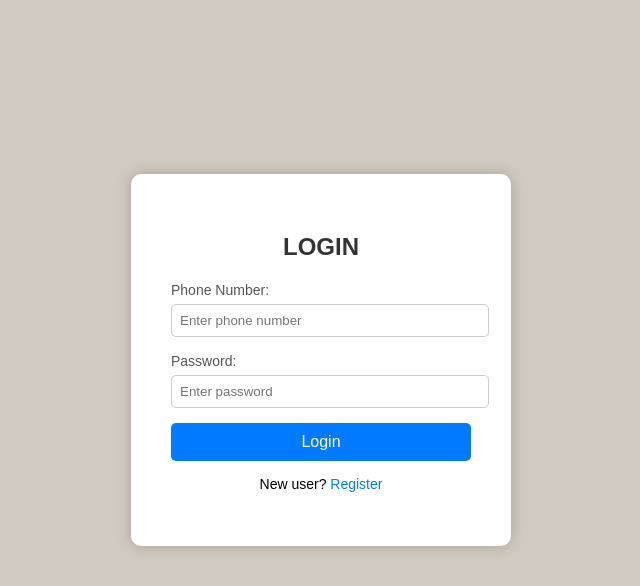
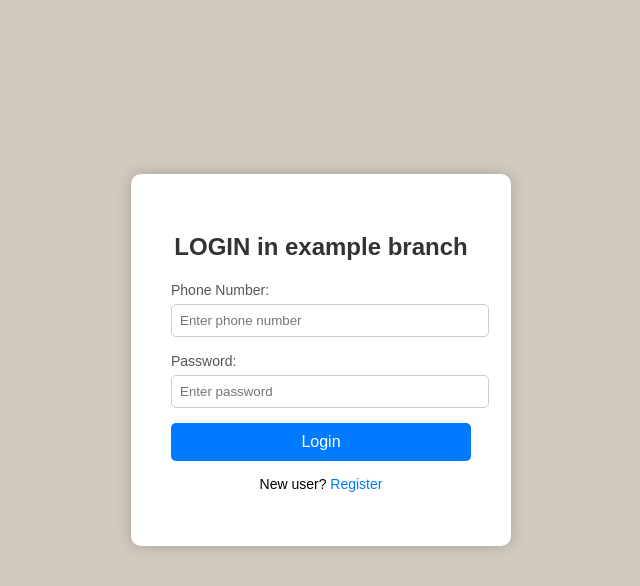
Before and after one commit to Example1-1/Sample, a Flask app: page /login in a window 1280 px wide. Shown: the top 586 px of the page, without its empty margins (319-959 px from the left). Run offline with Flask 3, Linux system fonts and the light colour scheme.

Commit message:
Modified login in Example branch

```diff
--- a/templates/login.html
+++ b/templates/login.html
@@ -78,7 +78,7 @@ p a {
 <body>
 
 <div class="login-box">
-    <h2>LOGIN</h2>
+    <h2>LOGIN in example branch</h2>
 
     <form method="post" action="/login">
         <div class="input-group">
```
